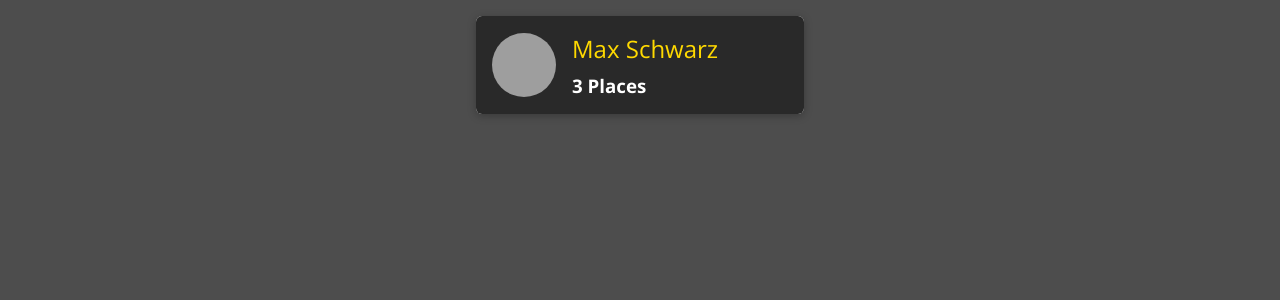
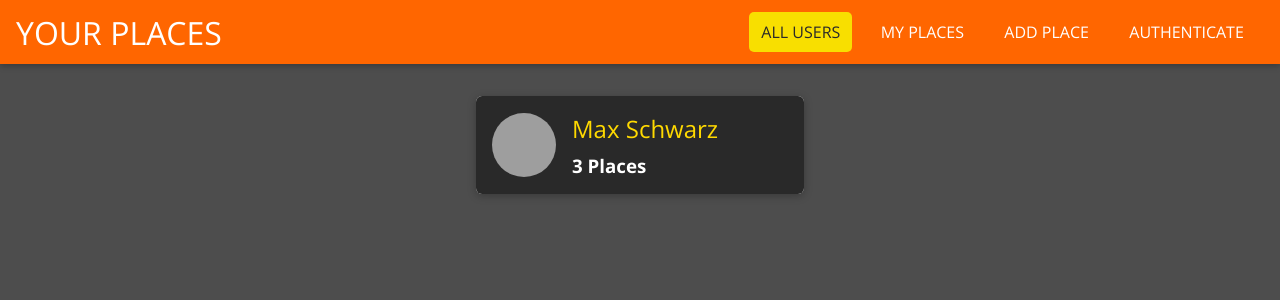
Before and after one commit to locaulker/react-project, a React (Create React App) app: page / in a window 1280 px wide. Shown: the top 300 px of the page. Built offline with nearby package versions, Linux system fonts and the light colour scheme; grey boxes are pictures that could not be loaded.

Commit message:
added and styled navlinks

```diff
--- a/src/App.js
+++ b/src/App.js
@@ -3,15 +3,18 @@
   BrowserRouter as Router,
   Route,
   Redirect,
-  Switch
+  Switch,
 } from 'react-router-dom'
 
 import Users from './user/pages/Users'
 import NewPlace from './places/pages/NewPlace'
+import MainNavigation from './shared/components/Navigation/MainNavigation'
 
 function App() {
   return (
     <Router>
+      <MainNavigation />
+      <main>
         <Switch>
           <Route path='/' exact>
             <Users />
@@ -21,6 +24,7 @@
           </Route>
           <Redirect to='/' />
         </Switch>
+      </main>
     </Router>
   )
 }
--- a/src/index.css
+++ b/src/index.css
@@ -1,4 +1,4 @@
-@import url('https://fonts.googleapis.com/css?family=Open+Sans:400,700&display=swap');
+@import url('https://fonts.googleapis.com/css?family=Open+Sans:100,300,400,700&display=swap');
 
 * {
   box-sizing: border-box;
--- /dev/null
+++ b/src/shared/components/Navigation/MainHeader.css
@@ -0,0 +1,24 @@
+.main-header {
+  width: 100%;
+  height: 4rem;
+  display: flex;
+  align-items: center;
+  position: fixed;
+  top: 0;
+  left: 0;
+  /* background: #ff0055; */
+  background: #ff6600;
+  box-shadow: 0 2px 6px rgba(0, 0, 0, 0.26);
+  padding: 0 1rem;
+  z-index: 5;
+}
+
+main {
+  margin-top: 5rem;
+}
+
+@media (min-width: 768px) {
+  .main-header {
+    justify-content: space-between;
+  }
+}
--- /dev/null
+++ b/src/shared/components/Navigation/MainHeader.js
@@ -0,0 +1,9 @@
+import React from 'react'
+
+import './MainHeader.css'
+
+const MainHeader = props => {
+  return <header className='main-header'>{props.children}</header>
+}
+
+export default MainHeader
--- /dev/null
+++ b/src/shared/components/Navigation/MainNavigation.css
@@ -0,0 +1,47 @@
+.main-navigation__menu-btn {
+  width: 3rem;
+  height: 3rem;
+  background: transparent;
+  border: none;
+  display: flex;
+  flex-direction: column;
+  justify-content: space-around;
+  margin-right: 2rem;
+  cursor: pointer;
+}
+
+.main-navigation__menu-btn span {
+  display: block;
+  width: 3rem;
+  height: 2.5px;
+  background: white;
+}
+
+.main-navigation__title {
+  color: white;
+  font-weight: 100;
+  text-transform: uppercase;
+}
+
+.main-navigation__title a {
+  text-decoration: none;
+  color: white;
+}
+
+.main-navigation__header-nav {
+  display: none;
+}
+
+.main-navigation__drawer-nav {
+  height: 100%;
+}
+
+@media (min-width: 768px) {
+  .main-navigation__menu-btn {
+    display: none;
+  }
+
+  .main-navigation__header-nav {
+    display: block;
+  }
+}
--- /dev/null
+++ b/src/shared/components/Navigation/MainNavigation.js
@@ -0,0 +1,26 @@
+import React from 'react'
+import { Link } from 'react-router-dom'
+
+import MainHeader from './MainHeader'
+import NavLinks from './NavLinks'
+import './MainNavigation.css'
+
+const MainNavigation = props => {
+  return (
+    <MainHeader>
+      <button className='main-navigation__menu-btn'>
+        <span />
+        <span />
+        <span />
+      </button>
+      <h1 className='main-navigation__title'>
+        <Link to='/'>Your Places</Link>
+      </h1>
+      <nav>
+        <NavLinks />
+      </nav>
+    </MainHeader>
+  )
+}
+
+export default MainNavigation
--- /dev/null
+++ b/src/shared/components/Navigation/NavLinks.css
@@ -0,0 +1,77 @@
+.nav-links {
+  list-style: none;
+  margin: 0;
+  padding: 0;
+  width: 100%;
+  height: 100%;
+  display: flex;
+  flex-direction: column;
+  justify-content: center;
+  align-items: center;
+}
+
+.nav-links li {
+  margin: 1rem;
+}
+
+.nav-links a {
+  border: 1px solid transparent;
+  color: #292929;
+  text-decoration: none;
+  padding: 0.5rem 0.7rem;
+  border-radius: 5px;
+}
+
+.nav-links a:hover,
+.nav-links a:active,
+.nav-links a.active {
+  background: #f8df00;
+  /* border-color: #292929; */
+  color: #292929;
+}
+
+.nav-links button {
+  cursor: pointer;
+  border: 1px solid #292929;
+  color: #292929;
+  background: transparent;
+  padding: 0.5rem;
+  font: inherit;
+}
+
+.nav-links button:focus {
+  outline: none;
+}
+
+.nav-links button:hover,
+.nav-links button:active {
+  background: #292929;
+  color: white;
+}
+
+@media (min-width: 768px) {
+  .nav-links {
+    flex-direction: row;
+  }
+
+  .nav-links li {
+    margin: 0 0.5rem;
+  }
+
+  .nav-links a {
+    color: white;
+    text-decoration: none;
+  }
+
+  .nav-links button {
+    border: 1px solid white;
+    color: white;
+    background: transparent;
+  }
+
+  .nav-links button:hover,
+  .nav-links button:active {
+    background: #f8df00;
+    color: #292929;
+  }
+}
--- /dev/null
+++ b/src/shared/components/Navigation/NavLinks.js
@@ -0,0 +1,27 @@
+import React from 'react'
+import { NavLink } from 'react-router-dom'
+
+import './NavLinks.css'
+
+const NavLinks = props => {
+  return (
+    <ul className='nav-links'>
+      <li>
+        <NavLink to='/' exact>
+          ALL USERS
+        </NavLink>
+      </li>
+      <li>
+        <NavLink to='/u1/places'>MY PLACES</NavLink>
+      </li>
+      <li>
+        <NavLink to='/places/new'>ADD PLACE</NavLink>
+      </li>
+      <li>
+        <NavLink to='/auth'>AUTHENTICATE</NavLink>
+      </li>
+    </ul>
+  )
+}
+
+export default NavLinks
--- a/src/user/components/UsersList.js
+++ b/src/user/components/UsersList.js
@@ -1,13 +1,16 @@
 import React from 'react'
 
 import UserItem from './UserItem'
+import Card from '../../shared/components/UIElements/Card'
 import './UsersList.css'
 
 const UsersList = props => {
   if (props.items.length === 0) {
     return (
       <div className='center'>
-        <h2>No Users found</h2>
+        <Card>
+          <h2>No Users found</h2>
+        </Card>
       </div>
     )
   }
```
Also changed, not shown: src/shared/components/Navigation/SideDrawer.css (added), src/shared/components/Navigation/SideDrawer.js (added). Lines whose indentation alone changed are shown as unchanged.
